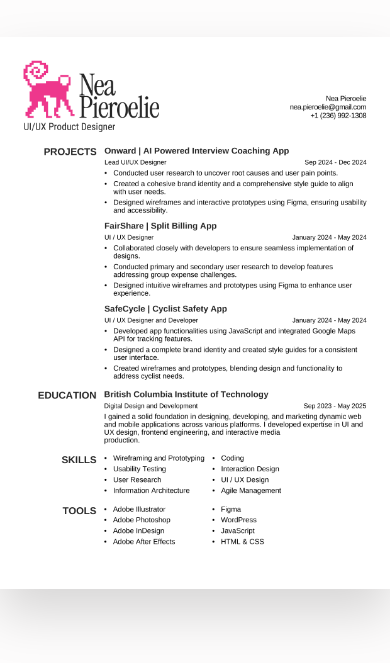
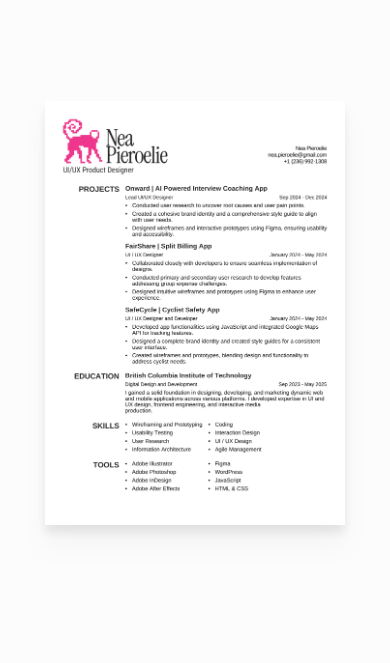
Before and after one commit to neapieroelie/portfolio, a Next.js app: page /resume in a window 390 px wide. Shown: the part 109-772 px from the top of the page. Built offline with nearby package versions, Linux system fonts and the light colour scheme.

Commit message:
created different media querys for the mobile and tablet resumes

```diff
--- a/src/app/resume/page.js
+++ b/src/app/resume/page.js
@@ -54,9 +54,12 @@ export default function Resume() {
             <Image
               src="/resume_updated_2025.png"
               alt="My Resume"
-              width={400}
-              height={600}
-              className="object-contain transition-transform duration-300 hover:scale-105 drop-shadow-2xl"
+              width={300}
+              height={500}
+              className="
+                base: object-contain transition-transform duration-300 hover:scale-105 drop-shadow-xl
+                md:w-[400px] md:h-[600px]
+                lg:w-[500px] lg:h-[700px]"
             />
           </div>
         </div>
@@ -70,7 +73,11 @@ export default function Resume() {
             {/* Close Button */}
             <button
               onClick={handleCloseModal}
-              className="fixed top-10 right-4 pr-10 text-black rounded-full p-2 transition z-50 font-instrument text-4xl hover:text-neutral-500 transition delay-100"
+              className="
+                base: fixed text-black rounded-full transition z-50 font-instrument hover:text-neutral-500 transition delay-100
+                sm: top-8 right-4 pr-3 text-2xl
+                md: md:top-10 md:right-4 md:pr-10 md:text-4xl
+                lg: lg:top-10 lg:right-4 lg:pr-10 lg:text-4xl"
               aria-label="Close"
             >
               X
@@ -78,7 +85,7 @@ export default function Resume() {
 
             {/* Zoomed Image */}
             <div
-              className="relative w-full h-full overflow-auto"
+              className="relative w-full md:h-full lg:h-full overflow-auto"
               onClick={(e) => e.stopPropagation()}
             >
               <Image
@@ -86,7 +93,7 @@ export default function Resume() {
                 alt="Zoomed Resume"
                 width={1000}
                 height={1400}
-                className="object-contain mx-auto"
+                className=" object-contain mx-auto "
               />
             </div>
           </div>
```
